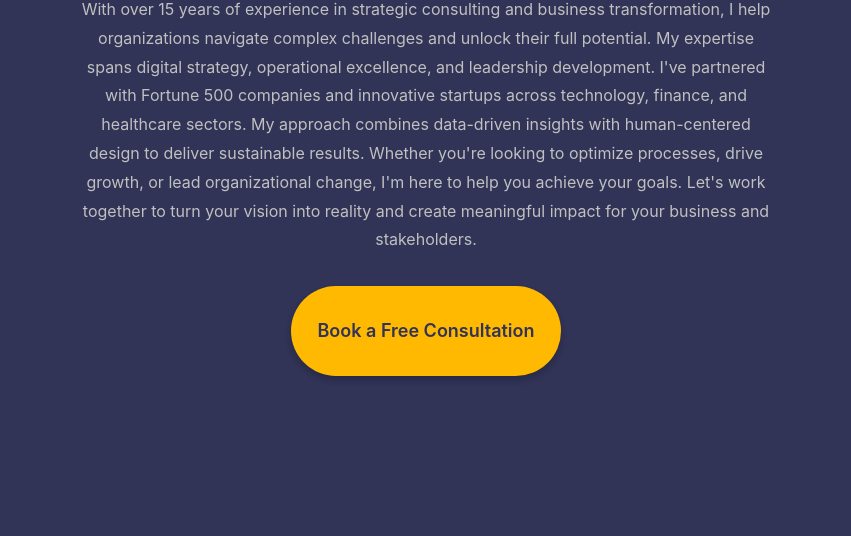
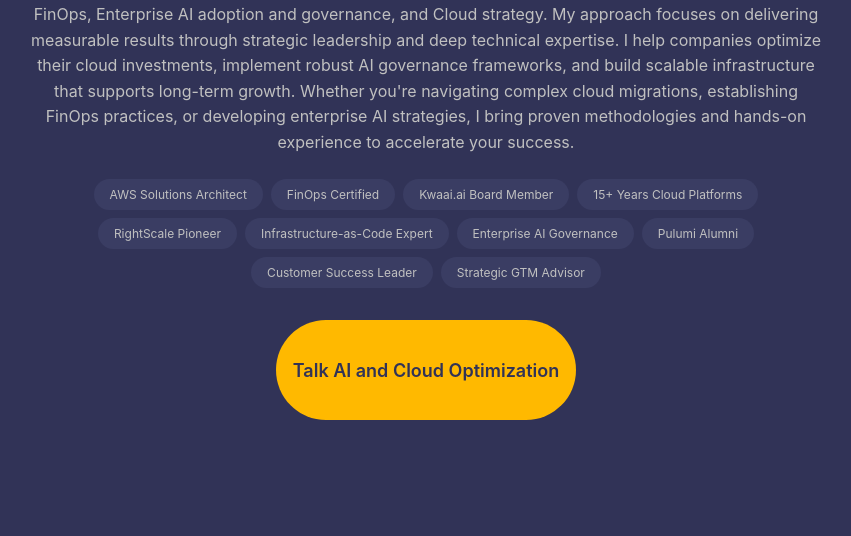
Before and after one commit to m1small/my-first-agent, a plain HTML site: page src/index.html in a window 1280 px wide. Shown: the part 264-800 px from the top of the page, without its empty margins (214-1065 px from the left). Drawn offline with Linux system fonts and the light colour scheme.

Commit message:
Update text size

```diff
--- a/src/index.html
+++ b/src/index.html
@@ -3,10 +3,8 @@
 <head>
     <meta charset="UTF-8">
     <meta name="viewport" content="width=device-width, initial-scale=1.0">
-    <meta name="description" content="Matt Small - Principal Consultant specializing in strategic consulting and business solutions. Book a free consultation today.">
     <title>Matt Small - Principal Consultant</title>
     <style>
-        /* Reset and Base Styles */
         * {
             margin: 0;
             padding: 0;
@@ -17,85 +15,81 @@
             font-family: -apple-system, BlinkMacSystemFont, 'Segoe UI', Roboto, Oxygen, Ubuntu, Cantarell, sans-serif;
             background-color: #313357;
             color: #C0C0C0;
-            line-height: 1.6;
             min-height: 100vh;
             display: flex;
-            flex-direction: column;
+            align-items: center;
             justify-content: center;
-            align-items: center;
             padding: 20px;
         }
 
-        /* Main Content Container */
         main {
             max-width: 800px;
             width: 100%;
-            text-align: center;
-            padding: 40px 20px;
         }
 
-        /* Headline Styles */
         h1 {
             font-size: 32px;
             font-weight: 700;
-            color: #C0C0C0;
+            text-align: center;
             margin-bottom: 16px;
             line-height: 1.3;
         }
 
-        /* Bio Paragraph Styles */
         .bio {
             font-size: 16px;
-            color: #C0C0C0;
-            margin-top: 16px;
+            text-align: center;
             margin-bottom: 16px;
-            max-width: 700px;
-            margin-left: auto;
-            margin-right: auto;
-            line-height: 1.8;
+            line-height: 1.6;
         }
 
-        /* CTA Button Container */
+        .badges {
+            display: flex;
+            flex-wrap: wrap;
+            justify-content: center;
+            gap: 8px;
+            margin-top: 24px;
+            margin-bottom: 32px;
+        }
+
+        .badge {
+            background-color: #3a3d63;
+            color: #C0C0C0;
+            font-size: 12px;
+            padding: 8px 16px;
+            border-radius: 20px;
+            white-space: nowrap;
+        }
+
         .cta-container {
-            margin-top: 32px;
             display: flex;
             justify-content: center;
         }
 
-        /* Call-to-Action Button - Shrunk by 10% */
         .cta-button {
             display: inline-flex;
             align-items: center;
             justify-content: center;
-            width: 270px;
-            height: 90px;
+            width: 300px;
+            height: 100px;
             background-color: #ffb900;
             color: #313357;
             font-size: 18px;
             font-weight: 600;
             text-decoration: none;
-            border-radius: 45px;
-            transition: transform 0.3s ease, box-shadow 0.3s ease;
+            border-radius: 50px;
+            transition: transform 0.2s ease;
             cursor: pointer;
-            border: none;
-            box-shadow: 0 4px 6px rgba(0, 0, 0, 0.2);
         }
 
         .cta-button:hover {
             transform: scale(1.05);
-            box-shadow: 0 6px 12px rgba(0, 0, 0, 0.3);
-        }
-
-        .cta-button:active {
-            transform: scale(1.02);
         }
 
         .cta-button:focus {
-            outline: 3px solid #ffb900;
+            outline: 2px solid #C0C0C0;
             outline-offset: 4px;
         }
 
-        /* Mobile Responsive Styles */
         @media (max-width: 768px) {
             h1 {
                 font-size: 24px;
@@ -105,58 +99,42 @@
                 font-size: 12px;
             }
 
-            .cta-button {
-                width: 225px;
-                height: 72px;
-                font-size: 16px;
+            .badge {
+                font-size: 10px;
             }
 
-            main {
-                padding: 20px 15px;
-            }
-        }
-
-        /* Extra small screens */
-        @media (max-width: 480px) {
             .cta-button {
-                width: 100%;
-                max-width: 252px;
-            }
-        }
-
-        /* Accessibility: Reduced motion support */
-        @media (prefers-reduced-motion: reduce) {
-            .cta-button {
-                transition: none;
+                font-size: 16px;
             }
         }
     </style>
 </head>
 <body>
-    <main role="main">
-        <!-- Headline Section -->
+    <main>
         <h1>Hi, I'm Matt, Principal Consultant of mattasmall.com</h1>
 
-        <!-- Bio Section -->
         <p class="bio">
-            With over 15 years of experience in strategic consulting and business transformation,
-            I help organizations navigate complex challenges and unlock their full potential.
-            My expertise spans digital strategy, operational excellence, and leadership development.
-            I've partnered with Fortune 500 companies and innovative startups across technology,
-            finance, and healthcare sectors. My approach combines data-driven insights with
-            human-centered design to deliver sustainable results. Whether you're looking to
-            optimize processes, drive growth, or lead organizational change, I'm here to help
-            you achieve your goals. Let's work together to turn your vision into reality and
-            create meaningful impact for your business and stakeholders.
+            As a catalyst for systemic and cultural change, I drive transformational improvements across organizations. With 15 years of experience spanning Fortune 500 companies and startups, I specialize in FinOps, Enterprise AI adoption and governance, and Cloud strategy. My approach focuses on delivering measurable results through strategic leadership and deep technical expertise. I help companies optimize their cloud investments, implement robust AI governance frameworks, and build scalable infrastructure that supports long-term growth. Whether you're navigating complex cloud migrations, establishing FinOps practices, or developing enterprise AI strategies, I bring proven methodologies and hands-on experience to accelerate your success.
         </p>
 
-        <!-- Call-to-Action Section -->
+        <div class="badges" role="list" aria-label="Professional credentials and expertise">
+            <span class="badge" role="listitem">AWS Solutions Architect</span>
+            <span class="badge" role="listitem">FinOps Certified</span>
+            <span class="badge" role="listitem">Kwaai.ai Board Member</span>
+            <span class="badge" role="listitem">15+ Years Cloud Platforms</span>
+            <span class="badge" role="listitem">RightScale Pioneer</span>
+            <span class="badge" role="listitem">Infrastructure-as-Code Expert</span>
+            <span class="badge" role="listitem">Enterprise AI Governance</span>
+            <span class="badge" role="listitem">Pulumi Alumni</span>
+            <span class="badge" role="listitem">Customer Success Leader</span>
+            <span class="badge" role="listitem">Strategic GTM Advisor</span>
+        </div>
+
         <div class="cta-container">
-            <a href="mailto:mattasmall@gmail.com"
+            <a href="mailto:mattasmall@gmail.com?subject=Consultation%20Request"
                class="cta-button"
-               role="button"
-               aria-label="Book a free consultation with Matt Small via email">
-                Book a Free Consultation
+               aria-label="Contact Matt Small for AI and Cloud Optimization consultation">
+                Talk AI and Cloud Optimization
             </a>
         </div>
     </main>
```
